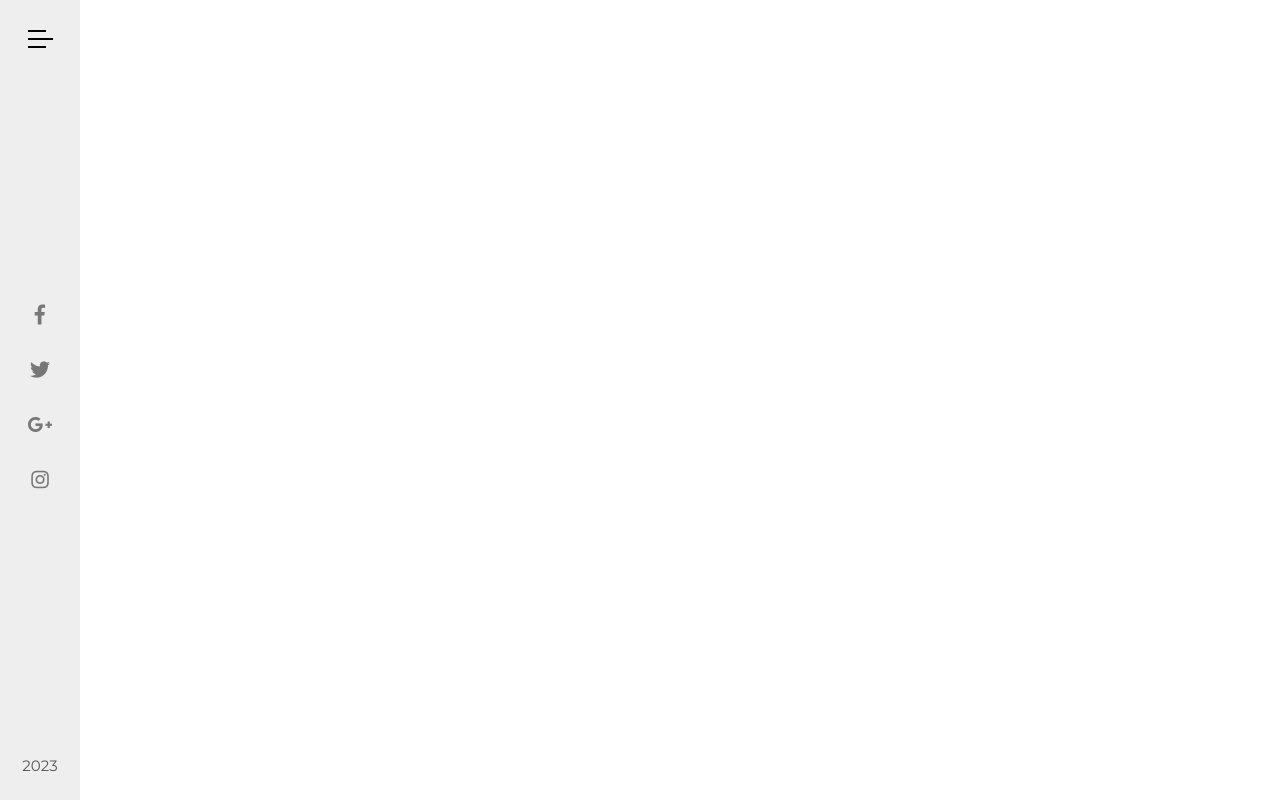
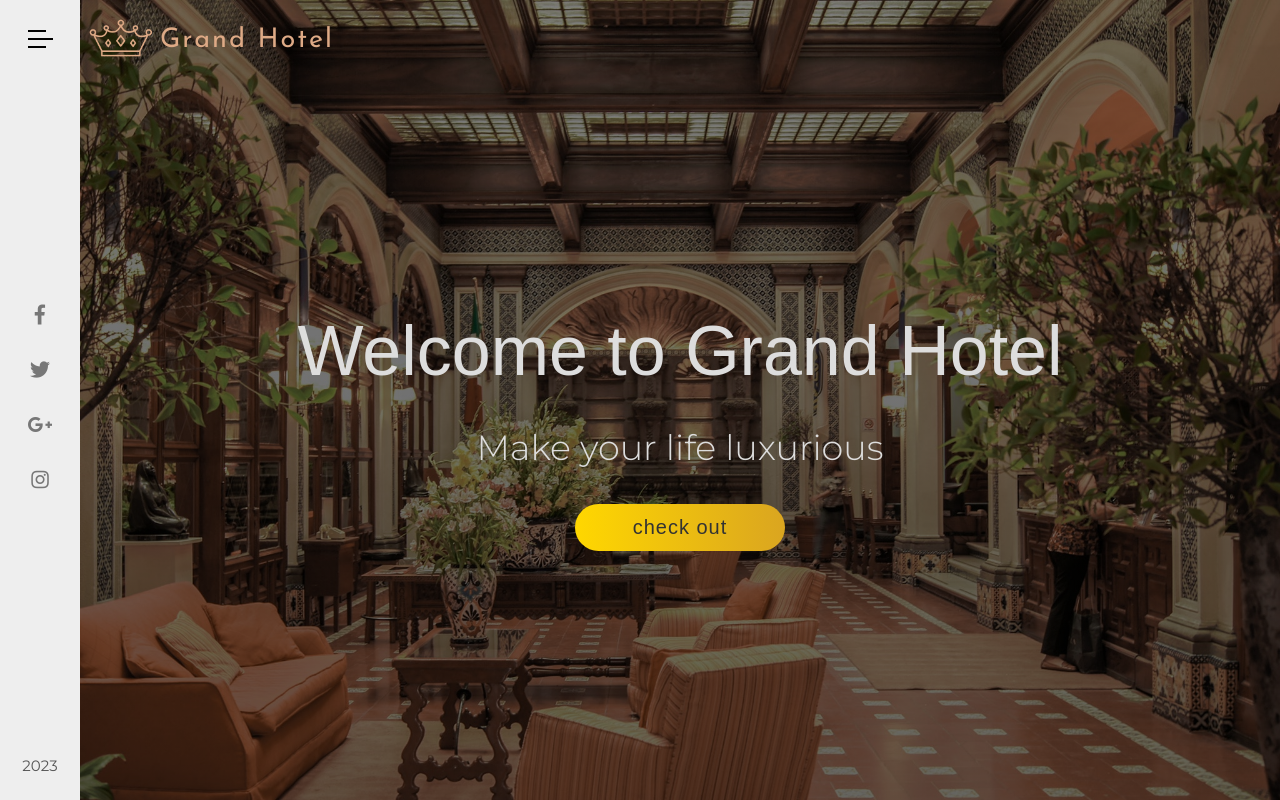
Before and after one commit to kajalbarnwal/HTML5, a plain HTML site: page index.html in a window 1280 px wide. Drawn offline with Linux system fonts and the light colour scheme.

Commit message:
grand hotel 3

```diff
--- a/css/style.css
+++ b/css/style.css
@@ -213,7 +213,86 @@ body {
 
 .checkbox:checked ~ .sidebar .line-3 {
   transform: rotate(405deg) translate(-5px,-6px);
+  width: 2.5rem;
 }
 
 /* end of navigation */
 /* end of navbar */
+
+/* header */
+.header {
+  margin-left: 8rem;
+  height: 100vh;
+  background: linear-gradient(to top, rgba(0, 0, 0, .6), rgba(0, 0, 0, .5)), url(../img/header-1.jpeg) center no-repeat;
+  background-size: cover;
+}
+
+.brand {
+  display: flex;
+  cursor: pointer;
+}
+
+.hotel-heading {
+  font-family: "josefin sans", sans-serif;
+  font-size: 2.7rem;
+  font-weight: 400;
+  color: #deaa86;
+  letter-spacing: .2rem;
+}
+
+.banner {
+  color: #ddd;
+  height: 65rem;
+  display: flex;
+  flex-direction: column;
+  align-items: center;
+  justify-content: center;
+}
+
+.banner-heading {
+  font-family: josfin sans , sans-serif;
+  font-size: 7rem;
+  font-weight: 400;
+  margin-bottom: 0;
+  animation: anim 2s;
+}
+
+.banner-paragraph {
+  font-size: 3.5rem;
+  font-weight: 300;
+  animation: anim 1.5s .5s backwards;
+}
+
+.banner-button {
+  width: 21rem;
+  padding: 1.2rem 2rem;
+  font-size: 2rem;
+  color: #333;
+  letter-spacing: .1rem;
+  border: none;
+  border-radius: 10rem;
+  outline: none;
+  background: linear-gradient(to right, gold, goldenrod);
+  cursor: pointer;
+  animation: anim 1s 1s backwards;
+}
+
+.banner-button:hover {
+  background: linear-gradient(to left, gold, goldenrod);
+}
+
+.banner-button:active {
+  transform: translateY(.2rem);
+}
+
+@keyframes anim {
+  0% {
+    opacity: 0;
+  }
+  100% {
+    opacity: 1;
+  }
+}
+
+
+/*end of header */
--- a/index.html
+++ b/index.html
@@ -100,5 +100,22 @@
         <!-- end of navigation -->
     </div>
     <!-- end of navbar -->
+
+    <!-- header -->
+    <header class="header">
+        <div class="brand">
+            <div>
+                <img src="img/crown.png" width="80">
+            </div>
+            <h3 class="hotel-heading">Grand Hotel</h3>
+        </div>
+
+        <div class="banner">
+            <h1 class="banner-heading">Welcome to Grand Hotel</h1>
+            <p class="banner-paragraph">Make your life luxurious</p>
+            <button class="banner-button">check out</button>
+        </div>
+    </header>
+    <!-- end of header -->
 </body>
 </html>
```
